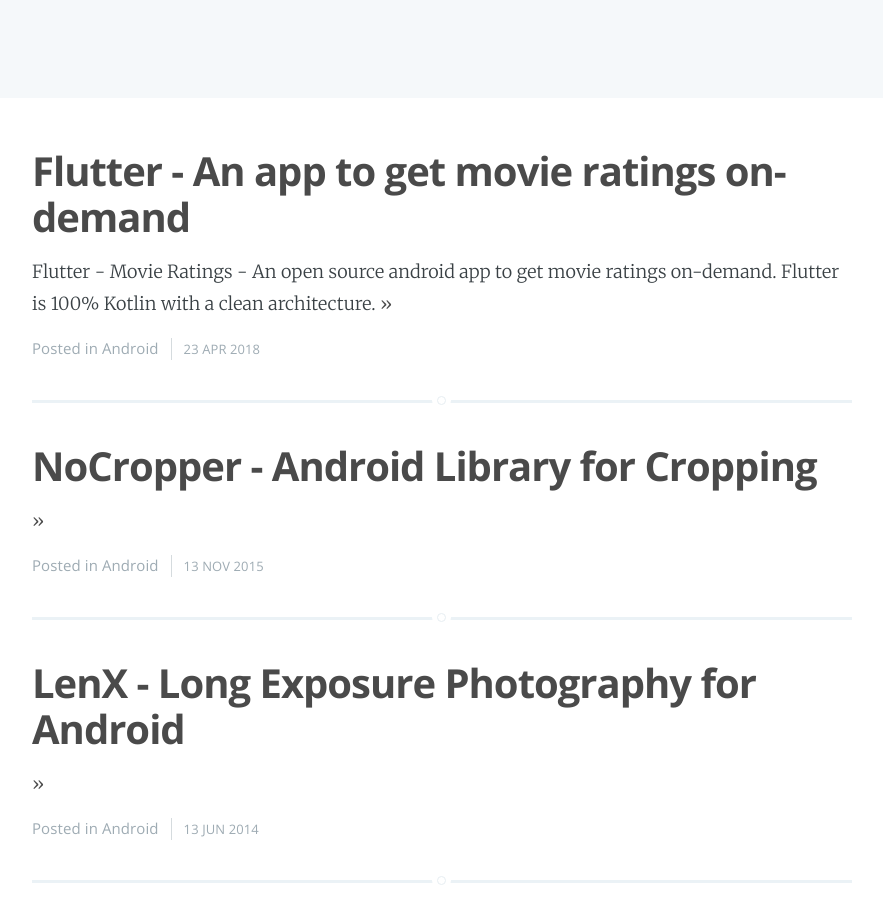
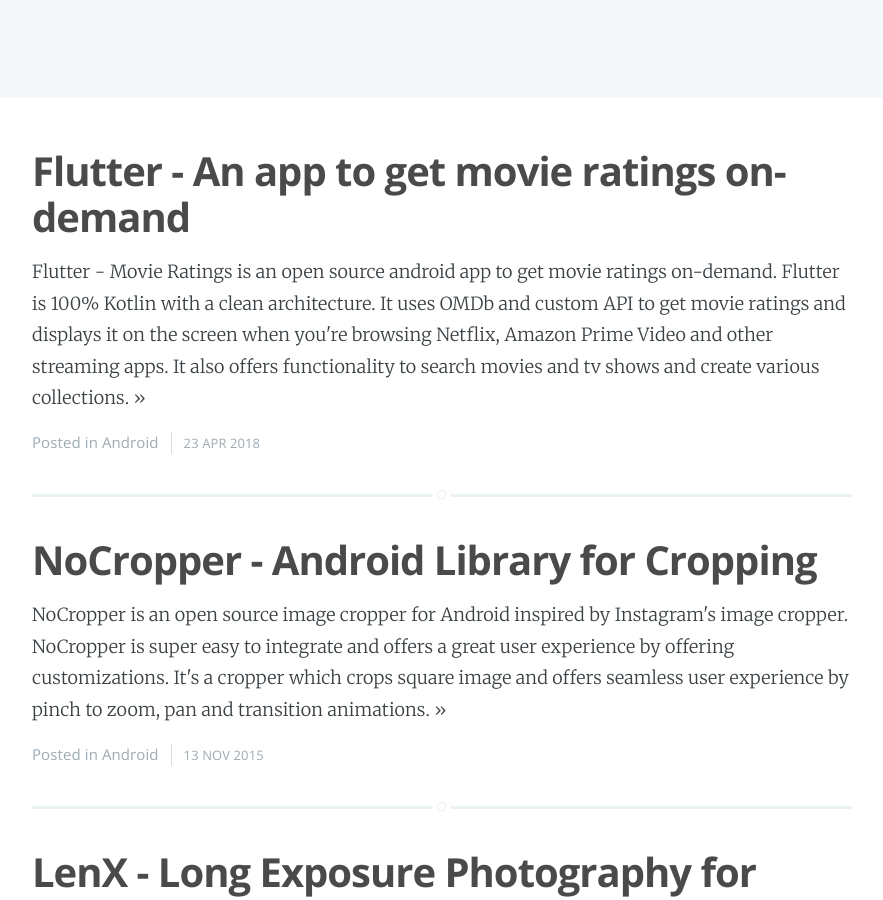
Before and after one commit to jayrambhia/jayrambhia.github.com, a Jekyll site: the page built from projects/index.html, in a window 1280 px wide and 900 px high, scrolled down 262 px. Shown: the whole window, without its empty margins (198-1081 px from the left). Built offline with Jekyll 4.4.1, drawn with Linux system fonts in a browser that asks for light colours; some of the changed text lies outside the part shown.

Commit message:
project descriptions added

```diff
--- a/_posts/2014-06-13-lenx.markdown
+++ b/_posts/2014-06-13-lenx.markdown
@@ -6,6 +6,7 @@
 layout: project
 slug: lenx
 title: LenX - Long Exposure Photography for Android
+description: LenX is a camera app for Android which enables your phone camera to capture beautiful long exposure photos. It uses image processing - OpenCV and Renderscript to perform post processing to create the long exposure effect.
 keywords: [android development, android camera app, lenx, long exposure photos with android, opencv for android, use jni in android, use opencv c++ with android, opencv camera for android, android indie apps]
 ---
 
--- a/_posts/2015-11-13-nocropper.markdown
+++ b/_posts/2015-11-13-nocropper.markdown
@@ -6,7 +6,8 @@
 layout: project
 slug: nocropper-library
 title: NoCropper - Android Library for Cropping
-keywords: [android image cropping, android development, android library, instagram cropper, android crop bitmap]
+description: NoCropper is an open source image cropper for Android inspired by Instagram's image cropper. NoCropper is super easy to integrate and offers a great user experience by offering customizations. It's a cropper which crops square image and offers seamless user experience by pinch to zoom, pan and transition animations.
+keywords: [android image cropping, android development, android library, instagram cropper, android crop bitmap, crop image in android]
 ---
 
 Finally, after more than a year of working with Android, I'm releasing my first Open Source Library for Android. As the title says, the library is named  NoCropper. It's a lightweight library for cropping images. Since it doesn't use any special features of Android, it is compatible with 11+ version of android (it uses ValueAnimator).
--- a/_posts/2018-04-23-flutter-movie-ratings.markdown
+++ b/_posts/2018-04-23-flutter-movie-ratings.markdown
@@ -11,7 +11,7 @@
 layout: project
 slug: flutter-movie-ratings
 title: Flutter - An app to get movie ratings on-demand
-description: Flutter - Movie Ratings - An open source android app to get movie ratings on-demand. Flutter is 100% Kotlin with a clean architecture.
+description: Flutter - Movie Ratings is an open source android app to get movie ratings on-demand. Flutter is 100% Kotlin with a clean architecture. It uses OMDb and custom API to get movie ratings and displays it on the screen when you're browsing Netflix, Amazon Prime Video and other streaming apps. It also offers functionality to search movies and tv shows and create various collections.
 keywords: [android app, open source, kotlin app, android kotlin, clean architecture, movie ratings, netflix ratings, imdb, prime video, open movie database, accessibility services]
 ---
 
```
